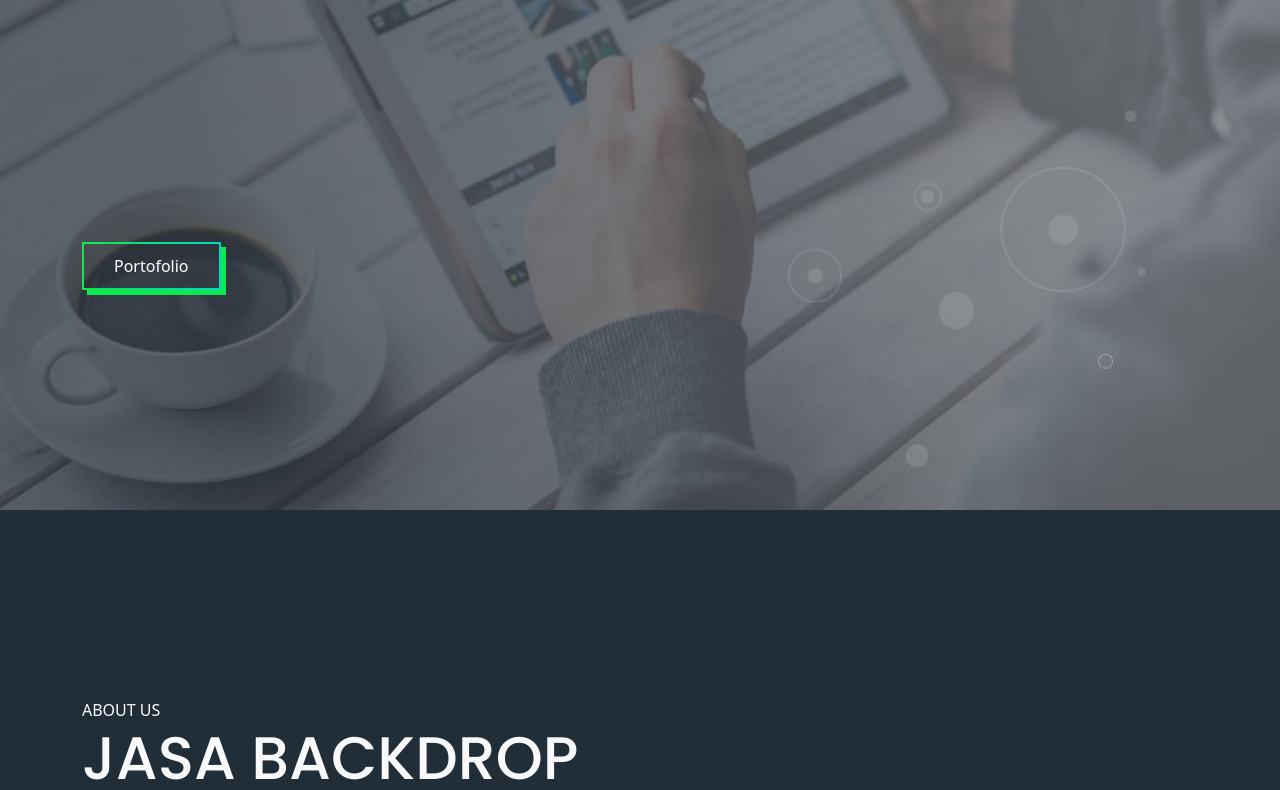
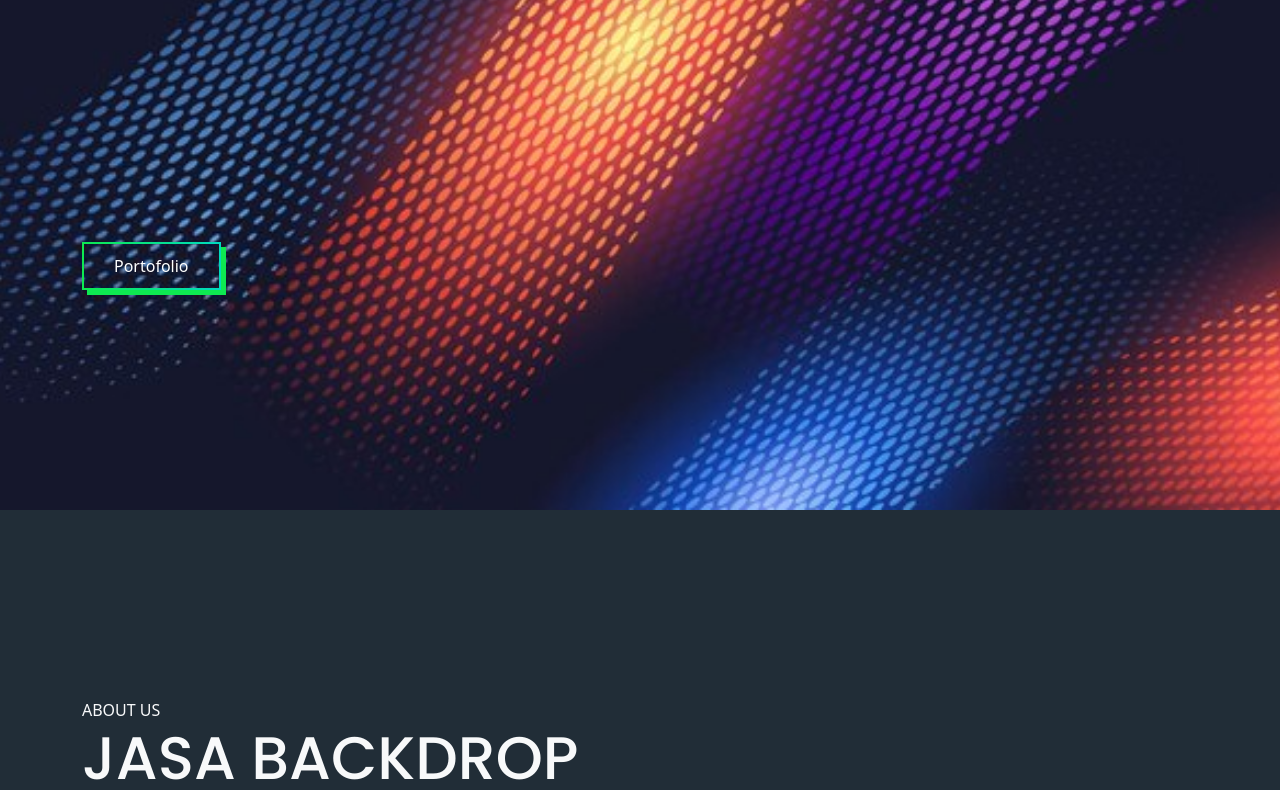
Before and after one commit to Bynrwdntr/mk-production, a plain HTML site: page index.html in a window 1280 px wide. Shown: the part 370-1160 px from the top of the page. Drawn offline with nearby package versions, Linux system fonts and the light colour scheme.

Commit message:
fixxxxxxxxxxxxxxx

```diff
--- a/css/style.css
+++ b/css/style.css
@@ -263,7 +263,7 @@ li {
 /*     Home     */
 /****************/
 .home {
-	background-image: url(../assets/images/home.jpg);
+	background-image: url(../assets/images/head-abstract.jpg);
 	background-size: cover;
 	background-position: center;
 	background-repeat: no-repeat;
```
Also changed, not shown: assets/images/head-abstract.jpg (added).
